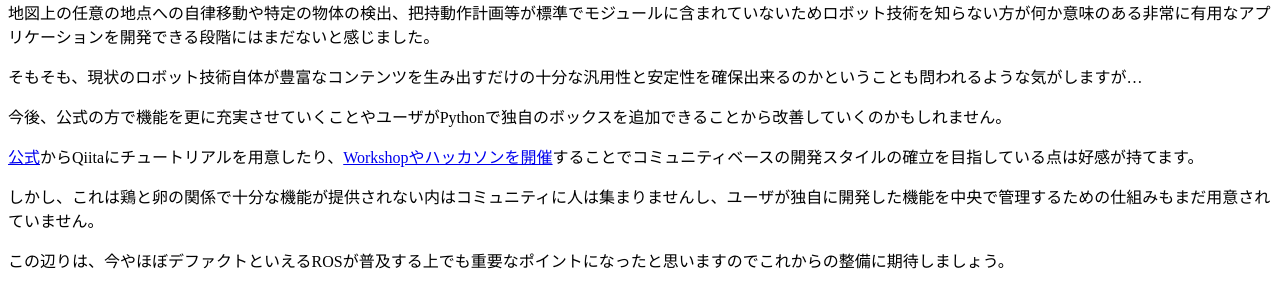
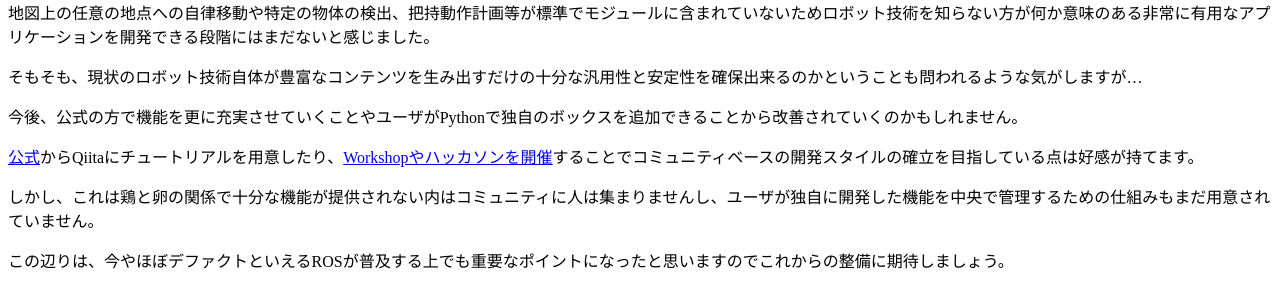
Before and after one commit to DaikiMaekawa/daikimaekawa.github.com, a Jekyll site: the page built from _posts/2014-10-14-pepper_workshop.md, in a window 1280 px wide and 900 px high, scrolled down 1388 px. Shown: the part 151-442 px from the top of the window. Built offline with Jekyll 4.4.1, drawn with Linux system fonts in a browser that asks for light colours; nearby versions of some CDN libraries; Markdown is read by kramdown in place of the engine named in the settings; comment, search, counter and statistics services are not loaded.

Commit message:
Update 2014-10-14-pepper_workshop.md

```diff
--- a/_posts/2014-10-14-pepper_workshop.md
+++ b/_posts/2014-10-14-pepper_workshop.md
@@ -34,7 +34,7 @@ tags : [Pepper, Event]
 
 そもそも、現状のロボット技術自体が豊富なコンテンツを生み出すだけの十分な汎用性と安定性を確保出来るのかということも問われるような気がしますが...
 
-今後、公式の方で機能を更に充実させていくことやユーザがPythonで独自のボックスを追加できることから改善していくのかもしれません。
+今後、公式の方で機能を更に充実させていくことやユーザがPythonで独自のボックスを追加できることから改善されていくのかもしれません。
 
 [公式](http://qiita.com/Atelier-Akihabara)からQiitaにチュートリアルを用意したり、[Workshopやハッカソンを開催](http://pepper.doorkeeper.jp/)することでコミュニティベースの開発スタイルの確立を目指している点は好感が持てます。
 
```
